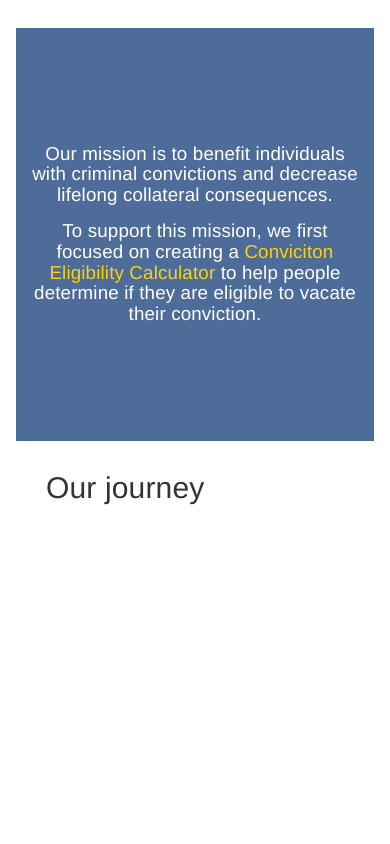
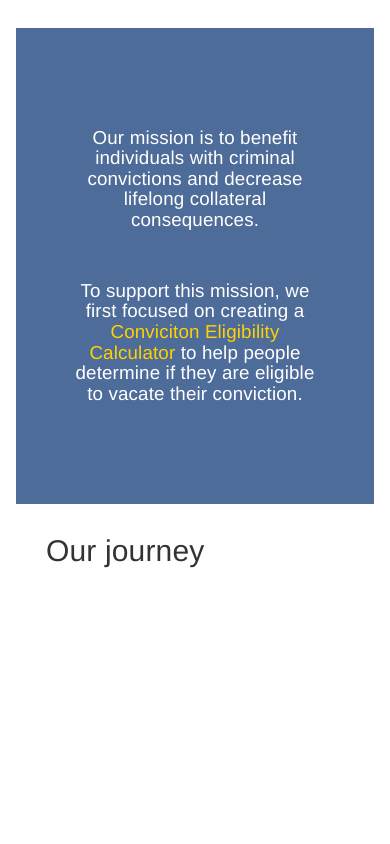
Before and after one commit to openseattle/clearviction-v1, a React (Create React App) app: page /about in a window 390 px wide. Shown: the part 2080-2924 px from the top of the page. Built offline with nearby package versions, Linux system fonts and the light colour scheme.

Commit message:
Update Theme, AboutPage
Adjusted h4 responsive again, Adjusted AboutPage spacing

```diff
--- a/src/Components/Theme.jsx
+++ b/src/Components/Theme.jsx
@@ -68,9 +68,10 @@ Theme.typography.h3 = {
   },
 };
 Theme.typography.h4 = {
+  fontWeight: 500,
   fontSize: "1.875rem",
   [Theme.breakpoints.up("sm")]: {
-    fontSize: "2.5rem",
+    fontSize: "2.25rem",
   },
 };
 
--- a/src/Pages/AboutPage.jsx
+++ b/src/Pages/AboutPage.jsx
@@ -76,12 +76,14 @@ const useStyles = makeStyles((theme) => ({
   ourMission: {
     backgroundColor: theme.palette.primary.light,
     color: "white",
-    paddingTop: "10rem",
-    paddingBottom: "10rem",
+    paddingTop: "5rem",
+    paddingBottom: "5rem",
+    display: "flex",
+    justifyContent: "center",
   },
   ourMissionText: {
-    margin: theme.spacing(2),
-    maxWidth: 750,
+    margin: "5rem",
+    maxWidth: 775,
     textAlign: "center",
   },
   ourJourneyTitle: {
@@ -203,8 +205,8 @@ const AboutPage = () => {
             </Grid>
           </Grid>
         </Box>
-        <Box style={{padding: "6rem"}}>
-          <Grid container >
+        <Box style={{ padding: "6rem" }}>
+          <Grid container>
             <Grid className={classes.theProblemRootleft} item xs={12} sm={6}>
               <Typography className={classes.problemLeftTitle} variant="h2">
                 The problem
@@ -260,9 +262,10 @@ const AboutPage = () => {
           </Grid>
         </Box>
         <Box className={classes.ourMission}>
+          <Box>
             <Typography className={classes.ourMissionText} variant="h4">
-            Our mission is to benefit individuals with criminal convictions and
-            decrease lifelong collateral consequences.
+              Our mission is to benefit individuals with criminal convictions
+              and decrease lifelong collateral consequences.
             </Typography>
             <Typography className={classes.ourMissionText} variant="h4">
               To support this mission, we first focused on creating a{" "}
@@ -273,7 +276,8 @@ const AboutPage = () => {
               conviction.
             </Typography>
           </Box>
-        <Box style={{ height: 750 }}>
+        </Box>
+        <Box style={{ height: 500 }}>
           <Typography className={classes.ourJourneyTitle} variant="h2">
             Our journey
           </Typography>
```
Lines whose indentation alone changed are shown as unchanged.
